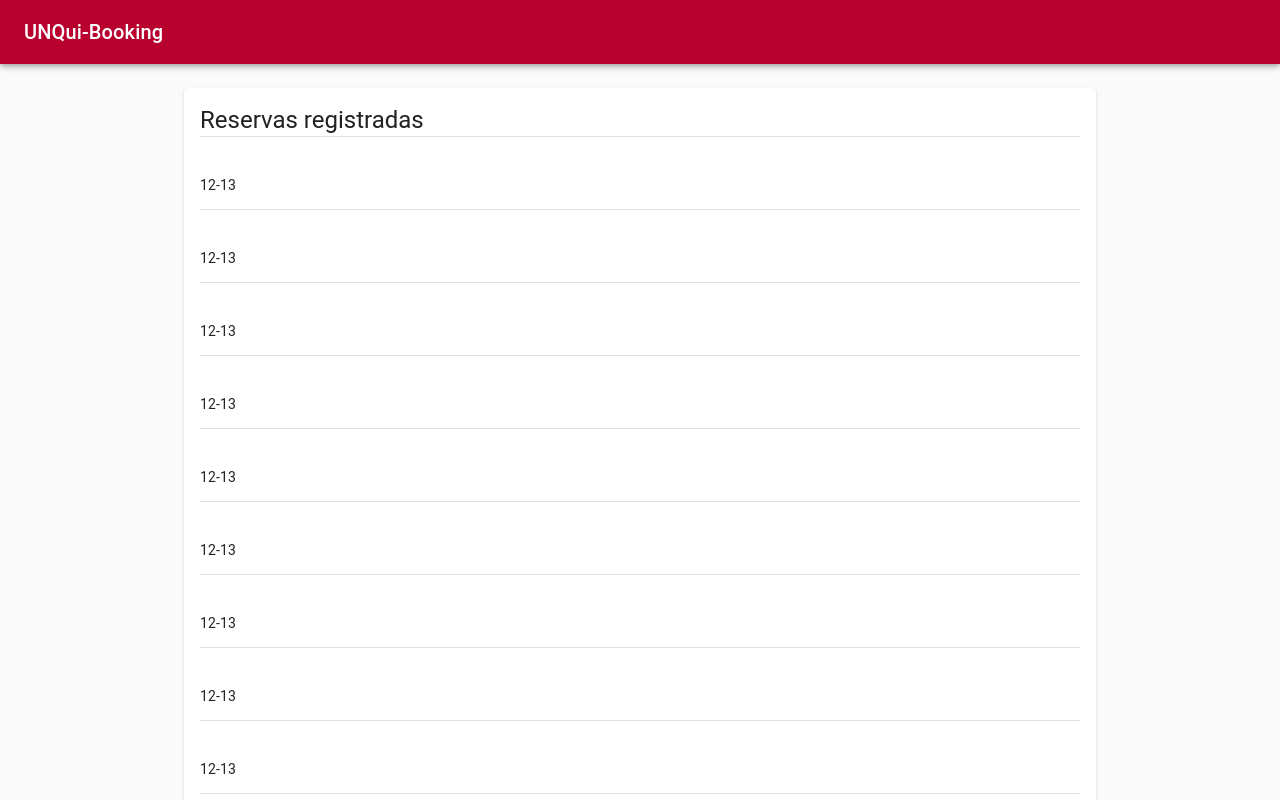
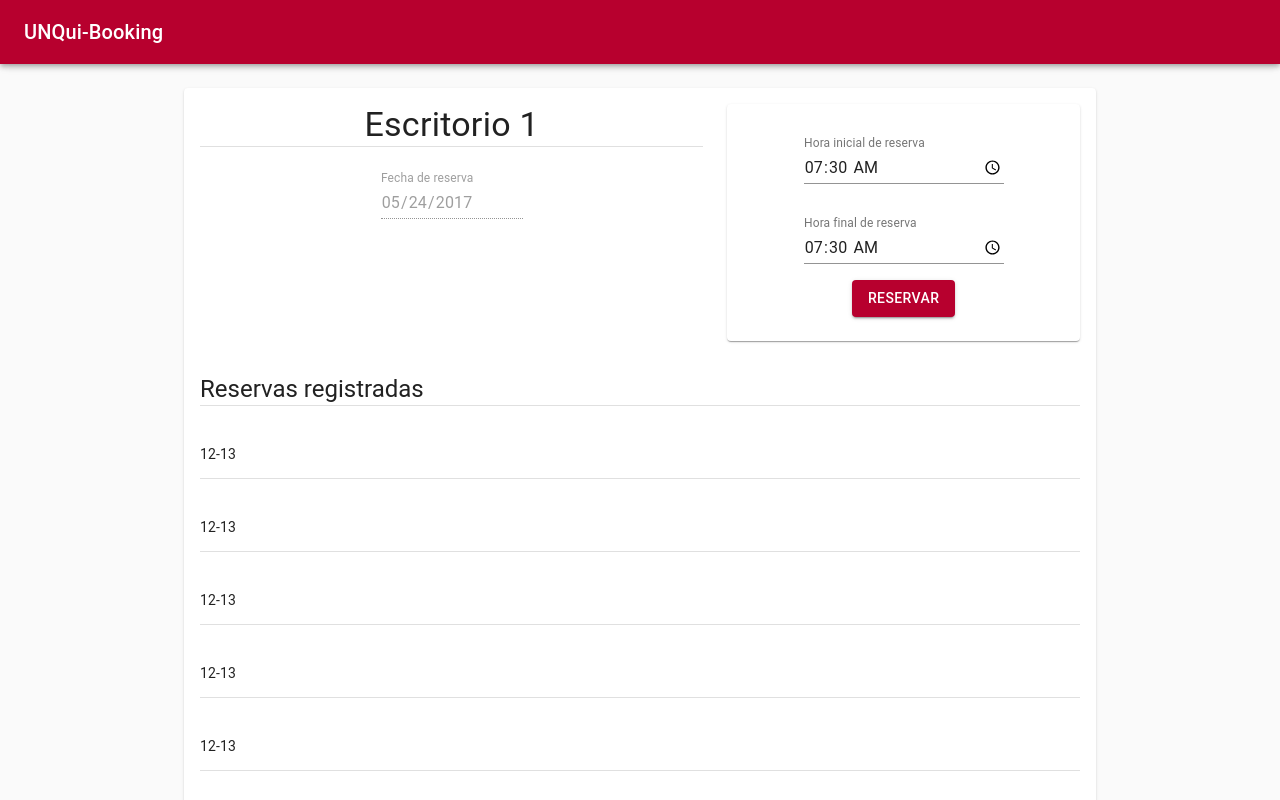
Before and after one commit to Unqui-Booking/Frontend, a React (Create React App) app in the folder unqui-booking/: page / in a window 1280 px wide. Shown: the top 800 px of the page. Built offline with nearby package versions, Linux system fonts and the light colour scheme.

Commit message:
Adding header to booking home page

```diff
--- a/unqui-booking/src/Components/Desk/BookingHome.jsx
+++ b/unqui-booking/src/Components/Desk/BookingHome.jsx
@@ -1,6 +1,7 @@
 import React from 'react';
 import { Grid, Container , Card } from '@material-ui/core'
 import BookingList from './BookingList'
+import BookingHeader from './BookingHeader'
 import { makeStyles } from '@material-ui/core/styles'
 
 const useStyles = makeStyles((theme) => ({
@@ -19,6 +20,7 @@ const BookingHome = () => {
             <Grid container className={classes.root} justify="center">
             <Grid item xs={12}>
                 <Card>
+                    <BookingHeader></BookingHeader>
                     <BookingList></BookingList>
                 </Card>
             </Grid>
```
